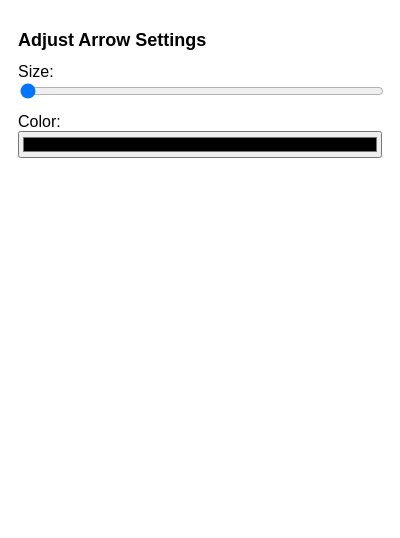
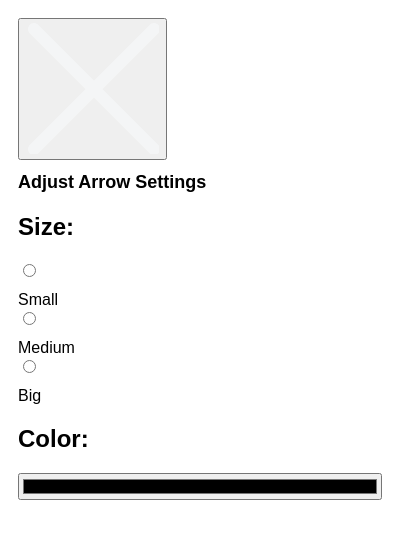
Before and after one commit to Politecnico-Di-Milano-CSE/Inclusive-Digital-Technologies, a browser extension: page Project_prototype_main/popup.html in a window 400 px wide. Drawn offline with Linux system fonts and the light colour scheme.

Commit message:
added fixed scales and close button

```diff
--- a/Project_prototype_main/background.js
+++ b/Project_prototype_main/background.js
@@ -4,7 +4,7 @@ chrome.runtime.onInstalled.addListener(() => {
     if (result.scale === undefined || result.color === undefined) {
       // Only set defaults if the settings are not already set
       chrome.storage.sync.set({
-        scale: result.scale !== undefined ? result.scale : 1,
+        scale: result.scale !== undefined ? result.scale : "medium",
         color: result.color !== undefined ? result.color : "#C83C14"
       }, () => {
         console.log("Default settings applied.");
--- a/Project_prototype_main/popup.html
+++ b/Project_prototype_main/popup.html
@@ -6,20 +6,22 @@
     <link rel="stylesheet" href="popup.css" />
   </head>
   <body>
+    <button id="close_extension">
+      <img src="images/close.png" alt="Close" />
+    </button>
     <h1>Adjust Arrow Settings</h1>
-    <div>
-      <label for="arrow-size">Size:</label>
-      <input
-        type="range"
-        id="arrow-size"
-        name="arrow-size"
-        min="1"
-        max="100"
-        value="1"
-      />
+    <div class="arrow_size">
+      <h2 id="size-label" for="arrow-size">Size:</h2>
+      <div class="size_radio"></div>
+      <input type="radio" id="small-size" name="arrow-size" value="small" />
+      <label for="small-size">Small</label>
+      <input type="radio" id="medium-size" name="arrow-size" value="medium" />
+      <label for="medium-size">Medium</label>
+      <input type="radio" id="big-size" name="arrow-size" value="big" />
+      <label for="big-size">Big</label>
     </div>
     <div>
-      <label for="arrow-color">Color:</label>
+      <h2 id="color-label" for="arrow-color">Color:</h2>
       <input type="color" id="arrow-color" name="arrow-color" />
     </div>
     <script src="popup.js"></script>
--- a/Project_prototype_main/popup.js
+++ b/Project_prototype_main/popup.js
@@ -1,11 +1,38 @@
+function setSize(scale) {
+  chrome.tabs.query({ active: true, currentWindow: true }, (tabs) => {
+    chrome.tabs.sendMessage(tabs[0].id, { action: "updateSize", scale: scale });
+  });
+  chrome.storage.sync.set({ scale: scale }, () => {
+    console.log('Size settings saved');
+  });
+}
+
 document.addEventListener('DOMContentLoaded', () => {
-  const scaleInput = document.getElementById("arrow-size");
+  const scale_small = document.getElementById("small-size");
+  const scale_medium = document.getElementById("medium-size");
+  const scale_big = document.getElementById("big-size");
   const colorInput = document.getElementById("arrow-color");
 
   // Load saved settings
   chrome.storage.sync.get(['scale', 'color'], (result) => {
-    scaleInput.value = result.scale || 1;
+    if(result.scale === "small"){
+      scale_small.checked = true;
+    }
+
+    if(result.scale === "medium"){
+      scale_medium.checked = true;
+    }
+
+    if(result.scale === "big"){
+      scale_big.checked = true;
+    }
     colorInput.value = result.color || "#000000";
+  });
+
+  document.querySelectorAll('input[name="arrow-size"]').forEach(radio => {
+    radio.addEventListener('change', (event) => {
+      setSize(event.target.value);
+    });
   });
 
   // Inject p5.js and content.js if not already injected
@@ -19,21 +46,13 @@ document.addEventListener('DOMContentLoaded', () => {
         files: ["content.js"]
       }, () => {
         // Send messages to content script after it has been injected
-        chrome.tabs.sendMessage(tabs[0].id, { action: "updateSize", size: scaleInput.value });
         chrome.tabs.sendMessage(tabs[0].id, { action: "updateColor", color: colorInput.value });
       });
     });
   });
-});
 
-document.getElementById("arrow-size").addEventListener("input", function () {
-  const size = this.value;
-  console.log(size);
-  chrome.tabs.query({ active: true, currentWindow: true }, (tabs) => {
-    chrome.tabs.sendMessage(tabs[0].id, { action: "updateSize", size: size });
-  });
-  chrome.storage.sync.set({ scale: size }, () => {
-    console.log('Settings saved');
+  document.getElementById("close_extension").addEventListener("click", () => {
+    window.close();
   });
 });
 
```
Also changed, not shown: Project_prototype_main/content.js (+27 -5 lines), Project_prototype_main/images/close.png (added), Project_prototype_main/images/icon.png.
